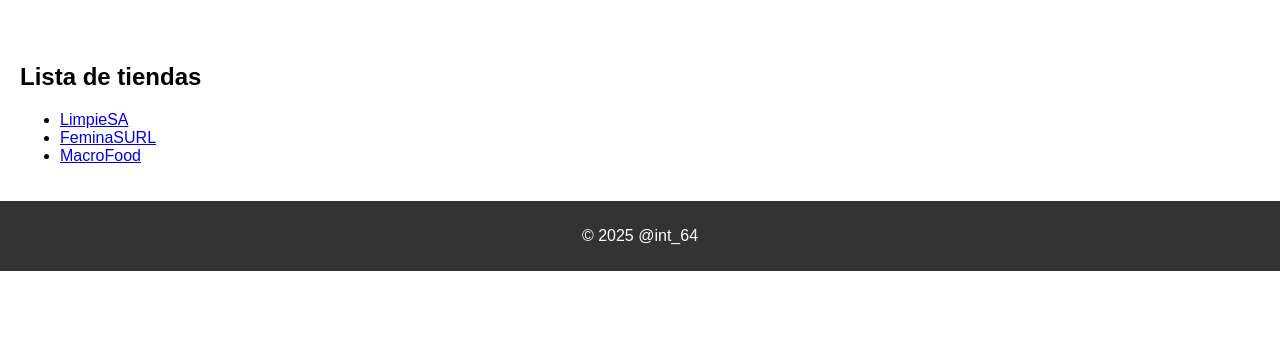
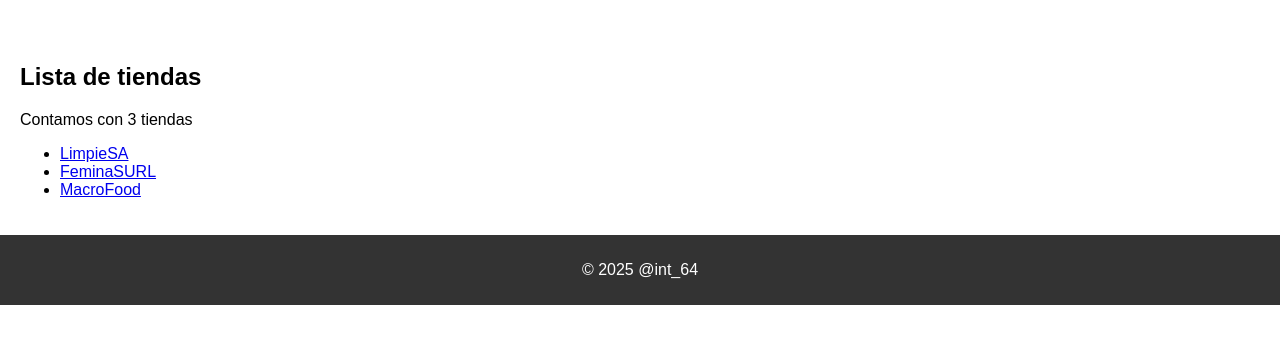
Before and after one commit to carlosr301101/Django-desoft, a Django app: page /Mi_negocio/listar_tiendas/ in a window 1280 px wide. Shown: the part 57-401 px from the top of the page. Run offline with Django 5.2, Linux system fonts and the light colour scheme; data comes from the database, SQL or seed files in the repository; both versions use the stored data as it was after the commit.

Commit message:
making few shops

```diff
--- a/django_project/Mi_negocio/templates/Mi_negocio/layout.html
+++ b/django_project/Mi_negocio/templates/Mi_negocio/layout.html
@@ -17,7 +17,7 @@
                         <li><a href="#">Acerca de</a></li>
                         <li><a href="{% url 'lista_articulos'%}">Lista de articulos</a></li>
 
-                        <li><a url="https://github.com/carlosr301101">Contacto</a></li>
+                        <li><a href="https://github.com/carlosr301101">Contacto</a></li>
                         {% if user.is_authenticated %}
                         <li>{{ user.username }}</li>
                         {%else%}
--- a/django_project/Mi_negocio/templates/Mi_negocio/listar_tiendas.html
+++ b/django_project/Mi_negocio/templates/Mi_negocio/listar_tiendas.html
@@ -2,6 +2,7 @@
 
 {% block body %}
     <h2>Lista de tiendas</h2>
+    <p>Contamos con {{cantidad}} tiendas</p>
     <ul>
         {% for tienda in tiendas %}
             <li>
--- a/django_project/Mi_negocio/views.py
+++ b/django_project/Mi_negocio/views.py
@@ -13,7 +13,7 @@ def index(request):
 
 def listar_tiendas(request):
     tiendas = Tienda.objects.all()
-    return render(request, 'Mi_negocio/listar_tiendas.html', {'tiendas': tiendas})
+    return render(request, 'Mi_negocio/listar_tiendas.html', {'tiendas': tiendas, 'cantidad':tiendas.count })
 
 
 @login_required(login_url='login')
```
Also changed, not shown: django_project/db.sqlite3, django_project/media/articulos/ads4.png (added), django_project/media/articulos/adszoom.png (added), django_project/media/articulos/photo_2025-01-19_21-52-02.jpg (added), django_project/media/articulos/photo_2025-01-19_21-52-06.jpg (added), django_project/media/articulos/photo_2025-01-19_21-52-10.jpg (added), django_project/media/articulos/photo_2025-01-19_21-52-15.jpg (added), django_project/media/articulos/photo_2025-01-19_21-52-18.jpg (added), django_project/media/articulos/photo_2025-01-19_21-52-21.jpg (added), django_project/media/articulos/photo_2025-01-19_21-52-25.jpg (added), django_project/media/articulos/photo_2025-01-19_21-52-28.jpg (added), django_project/media/articulos/photo_2025-01-19_22-02-01.jpg (added).
